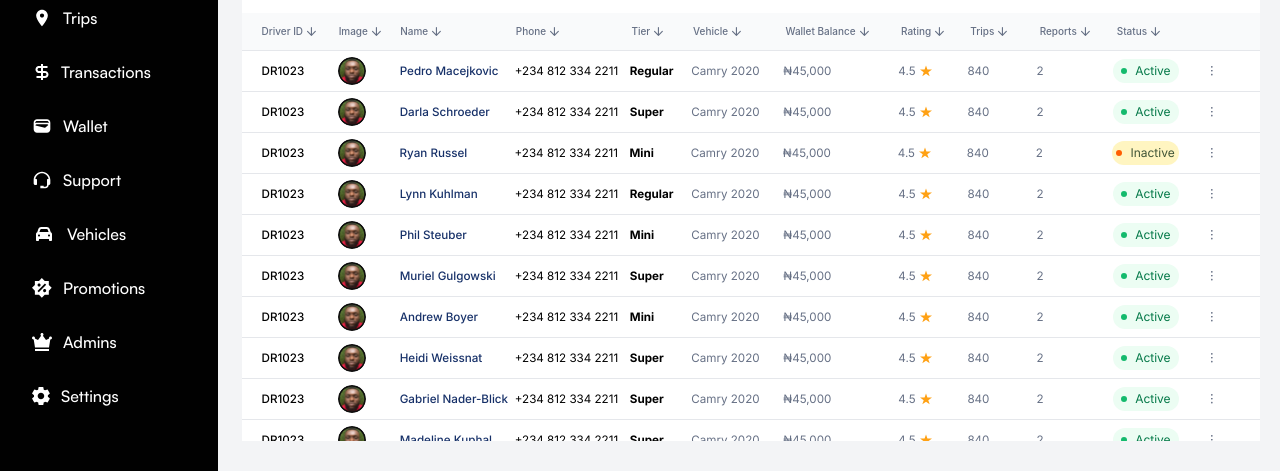
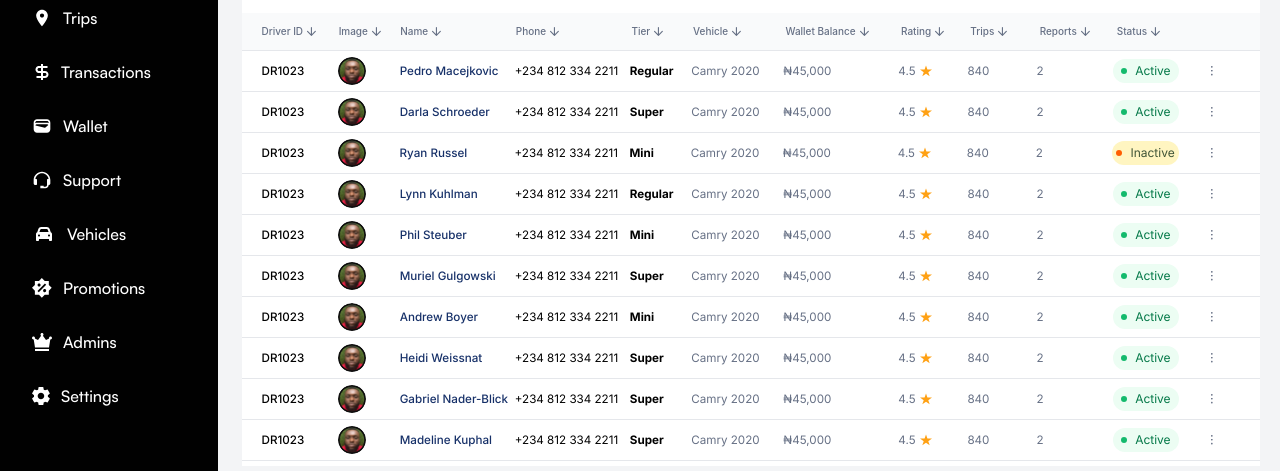
Before and after one commit to Ronald-Umoren/Pikryde, a React (Vite) app: page / in a window 1280 px wide. Shown: the part 326-797 px from the top of the page. Built offline with nearby package versions, Linux system fonts and the light colour scheme.

Commit message:
fixed height issue

```diff
--- a/src/pages/driverspage.jsx
+++ b/src/pages/driverspage.jsx
@@ -255,9 +255,7 @@ export default function Drivers() {
           driver.status === "Active"
             ? "bg-[#ECFDF3] text-[#037847]"
             : "bg-[#FFF5C1] text-[#3F5436]"
-        } ${
-          driver.status === "Active" ? "px-2 py-1" : "px-1 py-1"
-        }`}
+        } ${driver.status === "Active" ? "px-2 py-1" : "px-1 py-1"}`}
       >
         <span
           className={`w-1.5 h-1.5 rounded-full ${
@@ -267,12 +265,12 @@ export default function Drivers() {
         {driver.status}
       </div>
 
-      <img src={option} className="ml-8"/>
+      <img src={option} className="ml-8" />
     </div>
   );
 
   return (
-    <div className="w-full p-2">
+    <div className="w-full p-2 h-full flex flex-col">
       <div>
         <div className="mt-8 flex justify-between">
           <h1 className="text-[#3D3D3D] font-semibold text-[26px] font-[satoshi]">
@@ -368,7 +366,7 @@ export default function Drivers() {
         </div>
       </div>
 
-      <div className="bg-white overflow-auto max-h-125 no-scrollbar">
+      <div className="bg-white overflow-auto flex-1 no-scrollbar flex flex-col">
         <div className="flex items-center justify-between font-[Inter]">
           <div className="p-5 py-3">
             <p className="text-[14.95px] font-medium mb-2">Driver Management</p>
@@ -390,10 +388,11 @@ export default function Drivers() {
             </div>
           ))}
         </div>
-        <div>
-        {drivers.map((driver) => (
-          <DriverRow key={driver.id} driver={driver} />
-        ))}
+
+        <div className="flex-1 overflow-auto no-scrollbar">
+          {drivers.map((driver) => (
+            <DriverRow key={driver.id} driver={driver} />
+          ))}
         </div>
       </div>
     </div>
```
